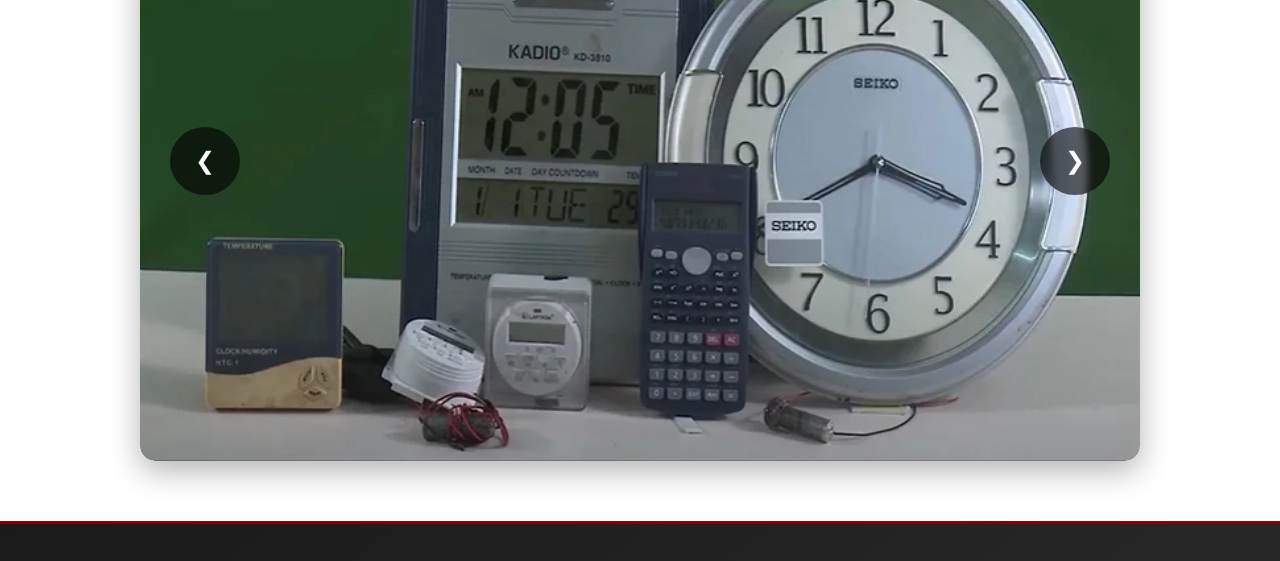
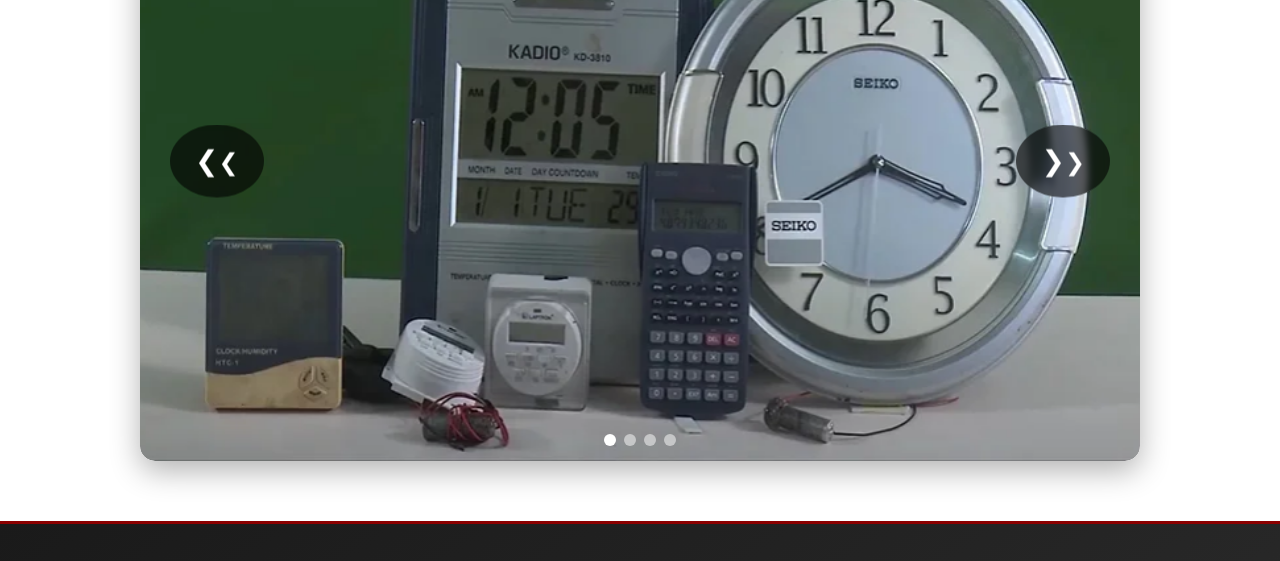
Before and after one commit to EHSDCenter/-, a website: page index.html in a window 1280 px wide. Shown: the part 3540-4101 px from the top of the page. Drawn offline with Linux system fonts and the light colour scheme.

Commit message:
Update index.html

```diff
--- a/index.html
+++ b/index.html
@@ -201,7 +201,7 @@
             margin: 60px auto;
             overflow: hidden;
             border-radius: 15px;
-            box-shadow: 0 10px 30px rgba(0,0,0,0.3);
+            box-shadow: 0 10px 30px rgba(0, 0, 0, 0.3);
         }
 
         .slider-images {
@@ -210,7 +210,6 @@
             height: 600px;
         }
 
-        /* Target both images and video elements */
         .slider-images img,
         .slider-images video,
         .slider-images iframe {
@@ -221,6 +220,13 @@
             border-radius: 15px;
         }
 
+        /* Initially disable pointer events on videos and iframes; they will be enabled for the active slide via JavaScript */
+        .slider-images video,
+        .slider-images iframe {
+            pointer-events: none;
+        }
+
+        /* Navigation Buttons */
         .slider-button {
             position: absolute;
             top: 50%;
@@ -241,17 +247,50 @@
             background-color: rgba(0, 0, 0, 0.9);
             transform: translateY(-50%) scale(1.1);
         }
-        /* Previous button CSS */
+
         .prev {
             left: 30px;
-            content: '❮'; /* Left arrow symbol */
         }
 
-        /* Next button CSS */
         .next {
             right: 30px;
-            content: '❯'; /* Right arrow symbol */
         }
+
+        .slider-button::before {
+            font-size: 28px;
+        }
+
+        .prev::before {
+            content: '❮';
+        }
+
+        .next::before {
+            content: '❯';
+        }
+
+        /* Indicators */
+        .slider-indicators {
+            position: absolute;
+            bottom: 15px;
+            left: 50%;
+            transform: translateX(-50%);
+            display: flex;
+            gap: 8px;
+        }
+
+        .indicator {
+            width: 12px;
+            height: 12px;
+            background-color: rgba(255, 255, 255, 0.5);
+            border-radius: 50%;
+            cursor: pointer;
+            transition: background 0.3s ease;
+        }
+
+        .indicator.active {
+            background-color: white;
+        }
+
 
         /* Video controls styling */
         video {
@@ -582,41 +621,44 @@
 
 
     <script>
-
         let currentSlide = 0;
-        let autoSlideInterval;
         const slider = document.querySelector('.slider');
         const track = document.querySelector('.slider-images');
         const slides = document.querySelectorAll('.slider-images > *');
         const indicatorsContainer = document.querySelector('.slider-indicators');
         const totalSlides = slides.length;
 
-        // Create indicators
-        slides.forEach((_, index) => {
+        // Create indicators for each slide
+        slides.forEach((slide, index) => {
             const indicator = document.createElement('div');
             indicator.classList.add('indicator');
-            if(index === 0) indicator.classList.add('active');
+            if (index === 0) indicator.classList.add('active');
             indicator.addEventListener('click', () => {
                 goToSlide(index);
-                resetAutoSlide();
             });
             indicatorsContainer.appendChild(indicator);
         });
 
         function updateSlider() {
+            // Update slider position and indicator state
             track.style.transform = `translateX(-${currentSlide * 100}%)`;
             document.querySelectorAll('.indicator').forEach((indicator, index) => {
                 indicator.classList.toggle('active', index === currentSlide);
             });
 
-            // Handle video playback
+            // Manage video playback and pointer events
             slides.forEach((slide, index) => {
-                if(slide.tagName === 'VIDEO') {
-                    if(index === currentSlide) {
-                        slide.play();
+                if (slide.tagName === 'VIDEO') {
+                    if (index === currentSlide) {
+                        if (slide.paused) slide.play();
+                        slide.style.pointerEvents = "auto";
                     } else {
-                        slide.pause();
+                        if (!slide.paused) slide.pause();
+                        slide.style.pointerEvents = "none";
                     }
+                }
+                if (slide.tagName === 'IFRAME') {
+                    slide.style.pointerEvents = (index === currentSlide) ? "auto" : "none";
                 }
             });
         }
@@ -636,30 +678,10 @@
             updateSlider();
         }
 
-        function resetAutoSlide() {
-            clearInterval(autoSlideInterval);
-            autoSlideInterval = setInterval(nextSlide, 10000);
-        }
+        // Manual navigation event listeners
+        document.querySelector('.next').addEventListener('click', nextSlide);
+        document.querySelector('.prev').addEventListener('click', prevSlide);
 
-        document.querySelector('.next').addEventListener('click', () => {
-            nextSlide();
-            resetAutoSlide();
-        });
-
-        document.querySelector('.prev').addEventListener('click', () => {
-            prevSlide();
-            resetAutoSlide();
-        });
-
-        // Start auto-slide
-        autoSlideInterval = setInterval(nextSlide, 10000);
-
-        // Pause video when not visible
-        track.addEventListener('transitionstart', () => {
-            slides.forEach(slide => {
-                if(slide.tagName === 'VIDEO') slide.pause();
-            });
-        });
 </script>
 </body>
 </html>
```
